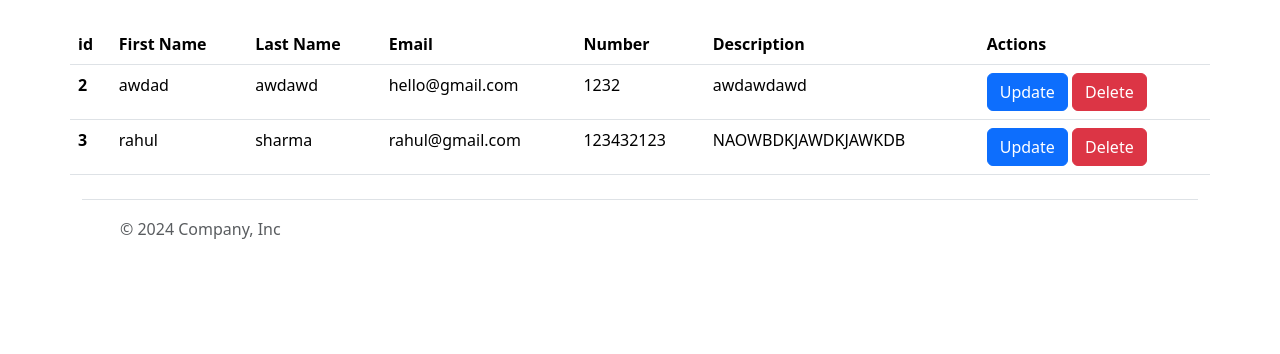
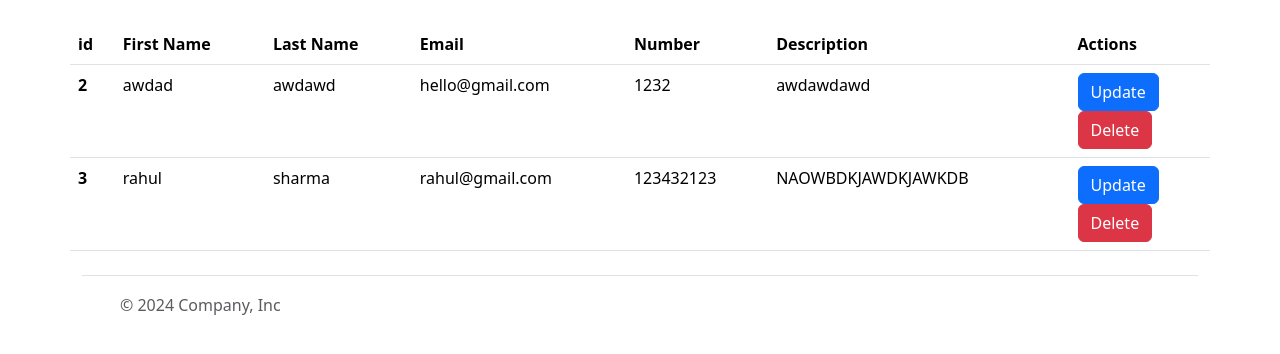
Before and after one commit to itsmeShishir/orchid, a Django app: page /allContact/ in a window 1280 px wide. Shown: the part 73-427 px from the top of the page. Run offline with Django 5.2, Linux system fonts and the light colour scheme; a user stored in the database is signed in; data comes from the database, SQL or seed files in the repository; both versions use the stored data as it was after the commit.

Commit message:
Jsut baisc Requirement.txt file

```diff
--- a/contact/views.py
+++ b/contact/views.py
@@ -5,6 +5,7 @@ from .forms import ContactForm, ContactForms, UserRegistrationForm
 from django.contrib.auth import authenticate, login, logout
 from django.contrib.auth.forms import AuthenticationForm
 from django.views.decorators.http import require_http_methods
+from django.contrib.auth.decorators import login_required
 
 def contact_us(request):
     if request.method == "POST":
@@ -23,6 +24,7 @@ def contact_us(request):
 
     return render(request, "contact.html")
 
+@login_required
 def logout_view(request):
     logout(request)
     return redirect('home')
@@ -50,7 +52,7 @@ def register_view(request):
     else:
         form = UserRegistrationForm()
     return render(request, "register.html", {"form":form})
-
+@login_required
 @require_http_methods(["GET", "POST"])
 def contactUpdate_view(request, pk):
     contact = get_object_or_404(Contact, pk=pk)
@@ -62,12 +64,16 @@ def contactUpdate_view(request, pk):
     else:
         form = ContactForm(instance=contact)
     return render(request, "updateContact.html", {"form":form})
-
+@login_required
 @require_http_methods(["GET", "POST"])
 def contactDelete_view(request, pk):
-    pass
+    contact = get_object_or_404(Contact, pk=pk)
+    if request.method == "POST":
+        contact.delete()
+        return redirect("home")
+    return render(request, "deleteContact.html")
 
-
+@login_required
 def allContact_view(request):
     contact = Contact.objects.all()
     return render(request, "allContact.html", {'contact':contact})
--- /dev/null
+++ b/requirements.txt
@@ -0,0 +1,4 @@
+asgiref==3.8.1
+Django==5.0.7
+pillow==10.4.0
+sqlparse==0.5.1
--- a/templates/allContact.html
+++ b/templates/allContact.html
@@ -21,8 +21,11 @@
       <td>{{a.number}}</td>
       <td>{{a.description}}</td>
       <td>
-        <button class="btn btn-primary">Update</button>
-        <button class="btn btn-danger">Delete</button>
+        <a href={% url "updateContact" pk=a.id %} class="btn btn-primary">Update</a>
+        <form method="POST" action={%  url "deleteContact" pk=a.id %} >
+            {% csrf_token %}
+            <button type="submit" class="btn btn-danger">Delete</button>
+        </form>
       </td>
     </tr>
     {% endfor %}
```
Also changed, not shown: db.sqlite3, templates/accounts/login.html (renamed from templates/login.html).
